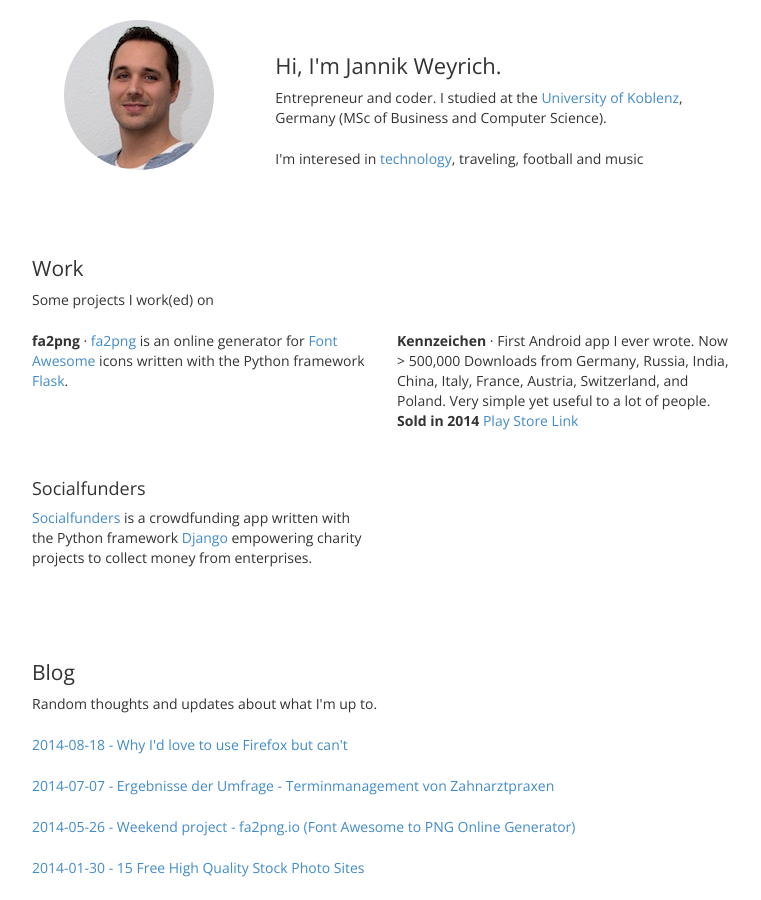
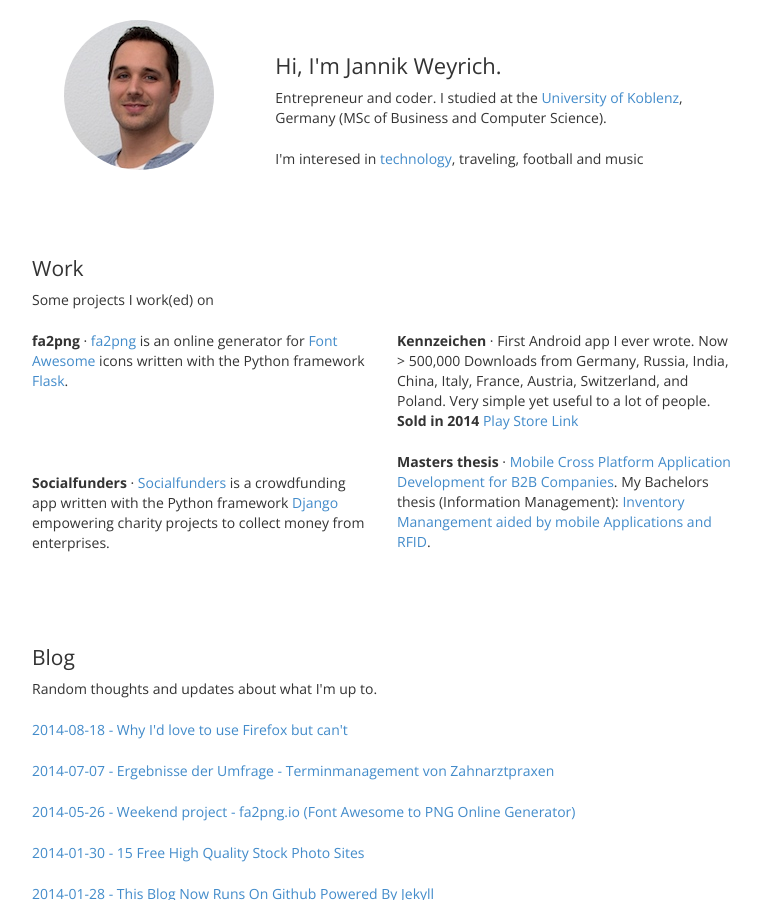
Before and after one commit to jnkwrych/jnkwrych.github.io, a Jekyll site: the page built from index.html, in a window 1280 px wide and 900 px high. Shown: the whole window, without its empty margins (258-1019 px from the left). Built offline with Jekyll 4.4.1, drawn with Linux system fonts in a browser that asks for light colours; Markdown is read by kramdown in place of the engine named in the settings; some of the changed lines change nothing that is shown.

Commit message:
Update index.html

```diff
--- a/index.html
+++ b/index.html
@@ -22,17 +22,12 @@
     </div>
     <div class="row items">
         <div class="col-md-6">
-            <h3>Socialfunders</h3>
-
-            <p><a href="https://www.socialfunders.org/" target="_blank">Socialfunders</a> is a crowdfunding app written with the Python framework <a href="https://www.djangoproject.com/" target="_blank">Django
+            <p></p><b>Socialfunders</b> &middot; <a href="https://www.socialfunders.org/" target="_blank">Socialfunders</a> is a crowdfunding app written with the Python framework <a href="https://www.djangoproject.com/" target="_blank">Django
                     </a> empowering charity projects to collect money from enterprises.</p>
             </p>
         </div>
-        <!--
-        <div class="col-md-4">
-            <h3>My studies</h3>
-
-            <p>My Masters thesis (Business and Computer Science): <a
+        <div class="col-md-6">
+            <p><b>Masters thesis</b> &middot; <a
                     href="http://aleph1.uni-koblenz.de/F/6I6C7FBCG35QLH4H33PNLRCMEQCJEJAPHHL1YSTMLG12ILSN4I-22049?func=find-word&scan_code=WRD&rec_number=001305670&scan_word=CROSS-PLATTFORM-ANWENDUNGEN"
                     target="_blank">Mobile Cross Platform Application Development for B2B Companies</a>. My
                 Bachelors thesis (Information Management): <a
@@ -40,7 +35,7 @@
                         target="_blank">Inventory Manangement aided by mobile Applications and RFID</a>.
 
             <p>
-        </div>-->
+        </div>
     </div>
 </article>
 
```
